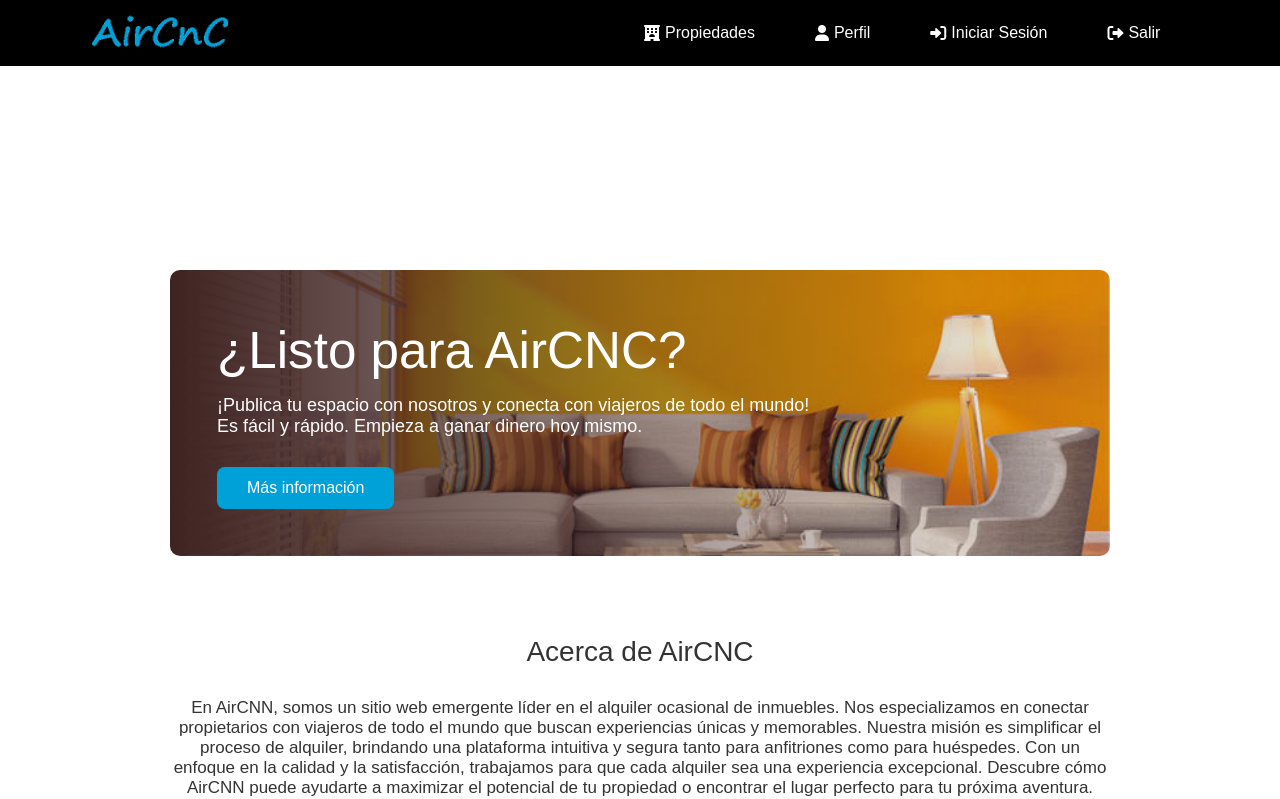
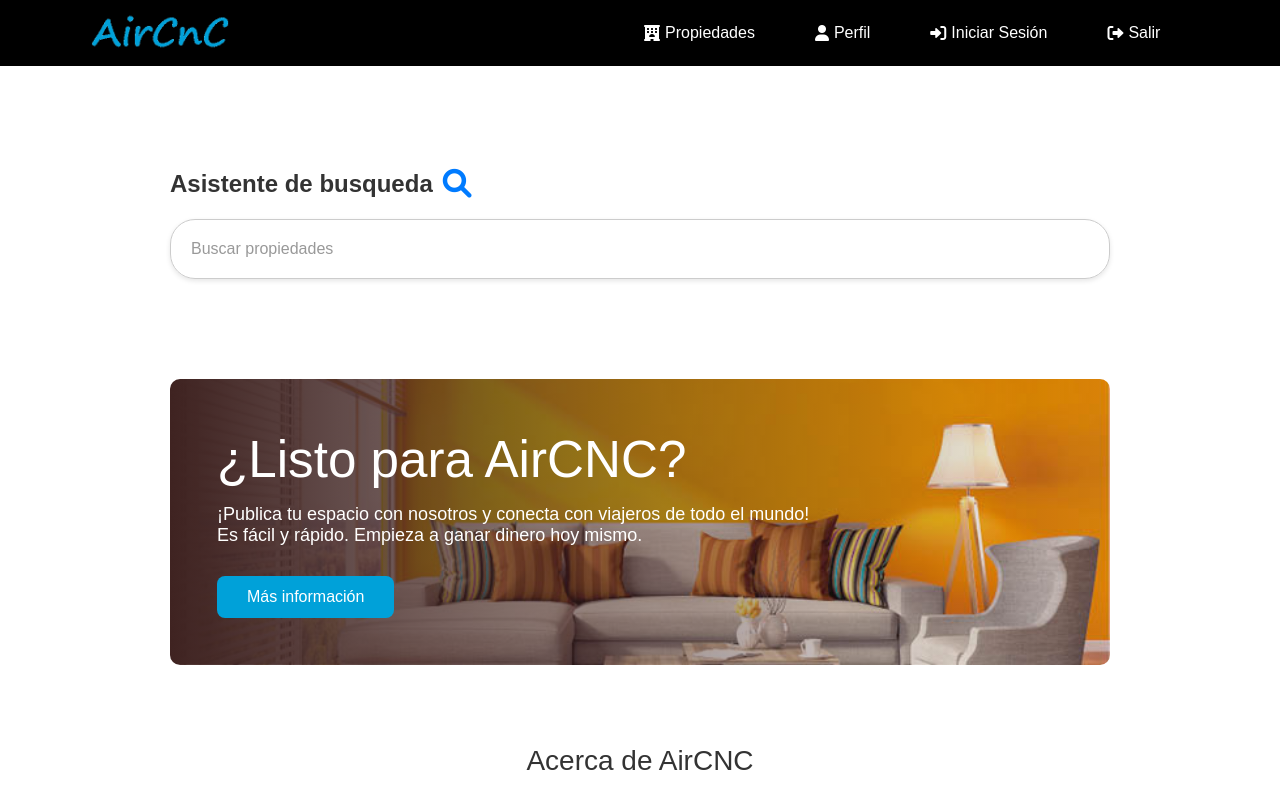
Before and after one commit to BETO1274/AirCNC2, an Angular app: page /home in a window 1280 px wide. Shown: the top 799 px of the page. Built offline with nearby package versions, Linux system fonts and the light colour scheme.

Commit message:
Barra de busqueda

```diff
--- a/src/app/app.component.html
+++ b/src/app/app.component.html
@@ -1,10 +1,12 @@
 
 <div class="main-container">
 <app-navbar></app-navbar>
+
 <div class="content">
 
 
 <router-outlet></router-outlet>
 </div>
+
 <app-footer></app-footer>
 </div>
--- a/src/app/app.component.ts
+++ b/src/app/app.component.ts
@@ -2,11 +2,12 @@ import { Component } from '@angular/core';
 import { RouterOutlet } from '@angular/router';
 import { FooterComponent } from './layout/components/footer/footer.component';
 import { NavbarComponent } from './layout/components/navbar/navbar.component';
+import { SearchBarComponent } from './search-bar/search-bar.component';
 
 @Component({
   selector: 'app-root',
   standalone: true,
-  imports: [RouterOutlet,FooterComponent,NavbarComponent],
+  imports: [RouterOutlet,FooterComponent,NavbarComponent,SearchBarComponent],
   templateUrl: './app.component.html',
   styleUrl: './app.component.css'
 })
@@ -18,4 +19,8 @@ export class AppComponent {
       navBar!.classList.toggle("hidemenu")
     }
 
+    handleSearch(event: { query: string; type: string }) {
+      console.log('Búsqueda realizada:', event);
+    }
+
 }
--- a/src/app/pages/estates/estates.component.ts
+++ b/src/app/pages/estates/estates.component.ts
@@ -1,5 +1,5 @@
 import { Component, OnInit } from '@angular/core';
-import { ReactiveFormsModule } from '@angular/forms';
+import { FormsModule, ReactiveFormsModule } from '@angular/forms';
 import { AuthService } from '../../services/auth.service';
 import { Estates, User } from '../../interfaces/user.interface';
 import { CommonModule } from '@angular/common';
@@ -7,11 +7,12 @@ import Swal from 'sweetalert2';
 import { v4 as uuidv4 } from 'uuid';
 import { SupabaseService } from '../../services/supabase.service';
 import { RouterLink } from '@angular/router';
+import { SearchBarComponent } from '../../search-bar/search-bar.component';
 
 @Component({
   selector: 'app-estates',
   standalone: true,
-  imports: [ReactiveFormsModule, CommonModule,RouterLink],
+  imports: [ReactiveFormsModule, CommonModule,RouterLink,FormsModule,SearchBarComponent],
   templateUrl: './estates.component.html',
   styleUrls: ['./estates.component.css']
 })
@@ -21,15 +22,19 @@ export class EstatesComponent implements OnInit {
   currentUser: User | null = null;
   estates: Estates[] = []; // Para almacenar las propiedades cargadas
   photos:string[]=[]
+  searchQuery: string = ''; // Query de búsqueda
+  filteredEstates:Estates[]=[]
 
   constructor(private auth: AuthService,private supabase:SupabaseService) { }
   isUserActive: boolean = false;
 
   ngOnInit() {
+
+    this.lastId = this.getLastId(); // Establecer el último ID
     this.currentUser = this.auth.getCurrentUser();
     this.loadEstates();
     this.checkUserActive();
-    this.lastId = this.getLastId(); // Establecer el último ID
+    this.filteredEstates = this.estates;
   }
 
   checkUserActive() {
@@ -45,14 +50,33 @@ export class EstatesComponent implements OnInit {
   }
 
   loadEstates() {
-    if (this.currentUser) {
-      this.estates = Object.keys(localStorage)
-        .filter(key => key.startsWith(`${this.currentUser!.username}_`))
-        .map(key => JSON.parse(localStorage.getItem(key)!));
+    this.estates = this.loadUserEstates(); // Cargar propiedades del usuario
+    this.filteredEstates = this.estates; // Inicialmente mostramos todas las propiedades
+}
 
-    //  console.log('Loaded Estates:', this.estates);
-    }
-  }
+loadUserEstates(): Estates[] {
+  if (!this.currentUser) return [];
+
+  return Object.keys(localStorage)
+      .filter(key => key.startsWith(`${this.currentUser!.username}_`))
+      .map(key => JSON.parse(localStorage.getItem(key)!));
+}
+
+filterEstates() {
+  const query = this.searchQuery.toLowerCase();
+  this.filteredEstates = this.estates.filter(estate => {
+      return (
+          estate.title.toLowerCase().includes(query) ||
+          estate.description.toLowerCase().includes(query) ||
+          estate.address.toLowerCase().includes(query) ||
+          estate.pricePerNight.toString().includes(query) || // Filtrar por precio
+          estate.bedrooms.toString().includes(query) || // Filtrar por habitaciones
+          estate.bathrooms.toString().includes(query) || // Filtrar por baños
+          estate.maxCapacity.toString().includes(query) // Filtrar por capacidad
+      );
+  });
+}
+
 
   async addEstate() {
     if (!this.currentUser) {
@@ -127,7 +151,7 @@ export class EstatesComponent implements OnInit {
     }
   }
 
-  async editEstate(estate: Estates) {
+ async editEstate(estate: Estates) {
     const { value: formValues } = await Swal.fire({
       title: 'Editar Propiedad',
       html: `
@@ -195,7 +219,7 @@ export class EstatesComponent implements OnInit {
       }
     }
   }
-  async deleteEstate(id: number) {
+ async deleteEstate(id: number) {
 
     Swal.fire({
       title: '¿Estás seguro?',
@@ -219,8 +243,6 @@ export class EstatesComponent implements OnInit {
       }
     });
   }
-
-
 
 async onUpload(event: Event, estate: Estates) {
   let inputFile = event.target as HTMLInputElement;
--- a/src/app/pages/home/home.component.html
+++ b/src/app/pages/home/home.component.html
@@ -1,5 +1,12 @@
+<div class="search-container">
+  <app-search-bar
+      [placeholder]="'Buscar propiedades'"
+      (search)="handleSearch($event)">
+  </app-search-bar>
+</div>
+
 <div class="estates-container">
-    <div *ngFor="let estate of estates" class="estate-item">
+    <div *ngFor="let estate of filteredEstates" class="estate-item">
       <div *ngIf="estate.id !== undefined" class="estate-card">
         <h2>{{ estate.title }}</h2>
         <div class="image-container">
@@ -13,20 +20,16 @@
         <p><strong>Capacidad máxima:</strong> {{ estate.maxCapacity }}</p>
       </div>
     </div>
-  </div>
-
-
+</div>
 
 <div class="cta">
     <h3>¿Listo para AirCNC? </h3>
-
     <p>
         ¡Publica tu espacio con nosotros y conecta con viajeros de todo el mundo!
         <br> Es fácil y rápido. Empieza a ganar dinero hoy mismo.
     </p>
     <a href="" class="cta-btn">Más información</a>
 </div>
-
 
 <div class="about-msg">
     <h2>Acerca de AirCNC</h2>
@@ -39,6 +42,4 @@
 
         Descubre cómo AirCNN puede ayudarte a maximizar el potencial de tu propiedad o encontrar el lugar
         perfecto para tu próxima aventura. ¡Estamos aquí para hacer que cada estancia sea inolvidable!</p>
-
-
 </div>
--- a/src/app/pages/home/home.component.ts
+++ b/src/app/pages/home/home.component.ts
@@ -1,17 +1,17 @@
 import { CommonModule } from '@angular/common';
 import { Component } from '@angular/core';
-
+import { SearchBarComponent } from '../../search-bar/search-bar.component';
 
 @Component({
     selector: 'app-home',
     standalone: true,
- imports:[CommonModule],
+    imports: [CommonModule, SearchBarComponent],
     templateUrl: './home.component.html',
-  styleUrl: './home.component.css'
+    styleUrls: ['./home.component.css']
 })
 export class HomeComponent {
     estates: any[] = [];
-  currentUser = { username: 'usuario1' }; // Simulación del usuario actual
+    filteredEstates: any[] = [];
 
     ngOnInit(): void {
         this.loadAllEstates(); // Carga todas las propiedades al inicializar el componente
@@ -19,7 +19,7 @@ export class HomeComponent {
 
     loadAllEstates() {
         this.estates = this.loadEstatesFromLocalStorage();
-    console.log('Loaded All Estates:', this.estates);
+        this.filteredEstates = this.estates; // Inicialmente mostramos todas las propiedades
     }
 
     private loadEstatesFromLocalStorage(): any[] {
@@ -39,4 +39,18 @@ export class HomeComponent {
             return null;
         }
     }
+
+    handleSearch(event: { query: string}) {
+        const {query} = event;
+        this.filteredEstates = this.estates.filter(estate => {
+            const matchesQuery =estate.description.toLowerCase().includes(query) ||
+            estate.address.toLowerCase().includes(query) ||
+            estate.pricePerNight.toString().includes(query) || // Filtrar por precio
+            estate.bedrooms.toString().includes(query) || // Filtrar por habitaciones
+            estate.bathrooms.toString().includes(query) || // Filtrar por baños
+            estate.maxCapacity.toString().includes(query) ;
+
+            return matchesQuery;
+        });
     }
+}
--- /dev/null
+++ b/src/app/search-bar/search-bar.component.css
@@ -0,0 +1,59 @@
+/* Estilo para el encabezado */
+h2 {
+  display: flex;
+  align-items: center; /* Centrar verticalmente el ícono con el texto */
+  font-size: 24px; /* Tamaño de fuente del encabezado */
+  color: #333; /* Color del texto */
+  margin-bottom: 20px; /* Espacio debajo del encabezado */
+}
+
+/* Estilo para el ícono */
+h2 i {
+  margin-left: 10px; /* Espacio entre el texto y el ícono */
+  color: #007BFF; /* Color del ícono */
+  font-size: 1.2em; /* Tamaño del ícono */
+}
+
+/* Estilo para la barra de búsqueda */
+.search-bar {
+  display: flex; /* Usar flexbox para alinear elementos */
+  align-items: center; /* Centrar elementos verticalmente */
+  border: 1px solid #ccc; /* Borde de la barra */
+  border-radius: 25px; /* Bordes redondeados */
+  padding: 10px;
+  box-shadow: 0 2px 5px rgba(0, 0, 0, 0.1); /* Sombra ligera */
+  transition: border-color 0.3s ease; /* Transición suave para el borde */
+}
+
+/* Estilo para el campo de texto */
+input[type="text"] {
+  border: none; /* Sin borde en el input */
+  outline: none; /* Sin contorno */
+  padding: 10px;
+  font-size: 16px;
+  width: 300px; /* Ancho del input */
+  border-radius: 25px; /* Bordes redondeados */
+}
+
+/* Estilo para el placeholder */
+input[type="text"]::placeholder {
+  color: #999; /* Color del placeholder */
+}
+
+/* Estilo para el botón (si lo necesitas en la barra de búsqueda) */
+button {
+  background-color: #007BFF; /* Color de fondo del botón */
+  color: white; /* Color del texto */
+  border: none; /* Sin borde */
+  border-radius: 25px; /* Bordes redondeados */
+  padding: 10px 20px; /* Padding del botón */
+  font-size: 16px;
+  cursor: pointer; /* Cambia el cursor al pasar el mouse */
+  margin-left: 10px; /* Espaciado entre el input y el botón */
+  transition: background-color 0.3s ease; /* Transición suave para el fondo */
+}
+
+/* Efecto hover para el botón */
+button:hover {
+  background-color: #0056b3; /* Cambia el color del fondo al pasar el mouse */
+}
--- /dev/null
+++ b/src/app/search-bar/search-bar.component.html
@@ -0,0 +1,12 @@
+
+<h2>Asistente de busqueda <i class="fas fa-search"></i>  </h2>
+
+<div class="search-bar">
+
+  <input
+      type="text"
+      [(ngModel)]="query"
+      [placeholder]="placeholder"
+      (input)="onInputChange()"
+  />
+</div>
--- /dev/null
+++ b/src/app/search-bar/search-bar.component.ts
@@ -0,0 +1,25 @@
+import { CommonModule } from '@angular/common';
+import { Component, EventEmitter, Input, Output } from '@angular/core';
+import { FormsModule } from '@angular/forms';
+
+@Component({
+    selector: 'app-search-bar',
+    standalone: true,
+    templateUrl: './search-bar.component.html',
+    styleUrls: ['./search-bar.component.css'],
+    imports: [CommonModule, FormsModule]
+})
+export class SearchBarComponent {
+    @Input() placeholder: string = 'Buscar...';
+    @Output() search = new EventEmitter<{ query: string }>(); // Asegúrate de emitir un objeto
+
+    query: string = '';
+
+    onSearch() {
+        this.search.emit({ query: this.query }); // Emitir cada vez que se busca
+    }
+
+    onInputChange() {
+        this.search.emit({ query: this.query }); // Emitir en tiempo real
+    }
+}
```
Also changed, not shown: src/app/pages/estates/estates.component.html (+10 -8 lines), 2 other files (tests, documents, lock files or other folders). Lines whose indentation alone changed are shown as unchanged.
